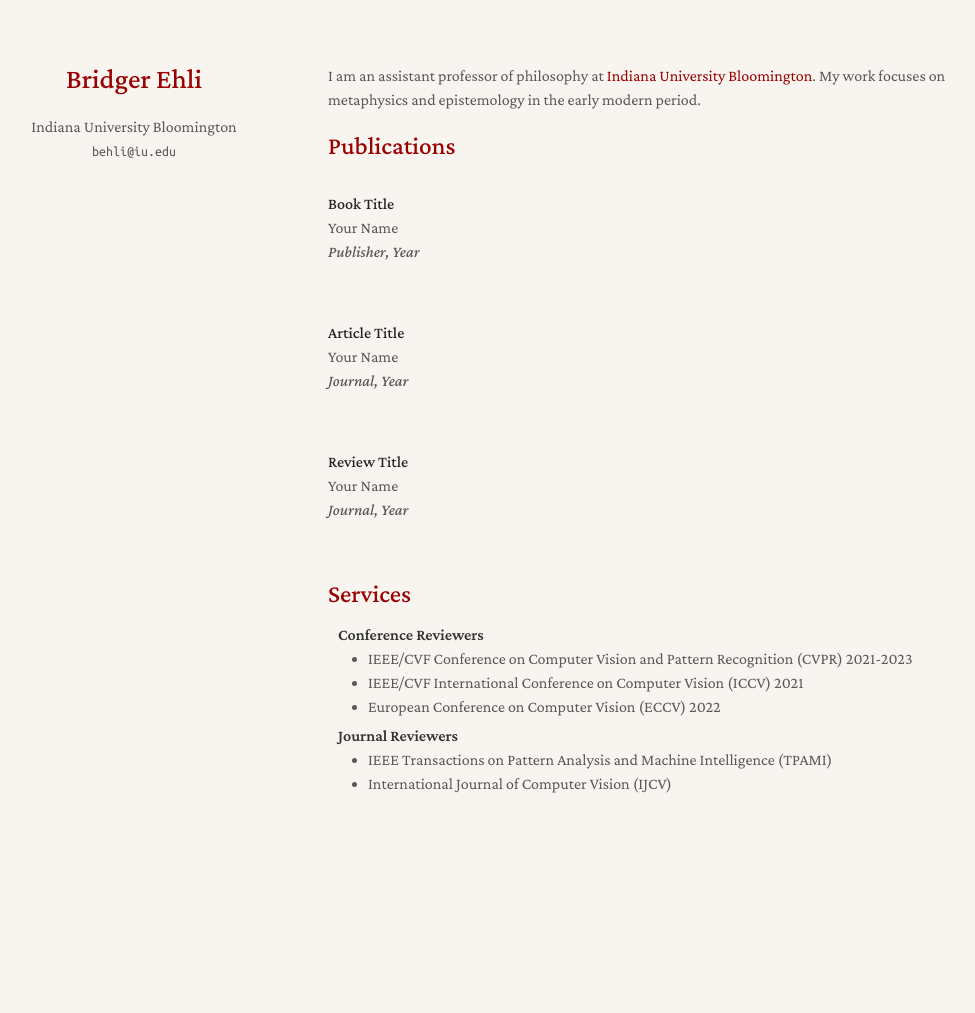
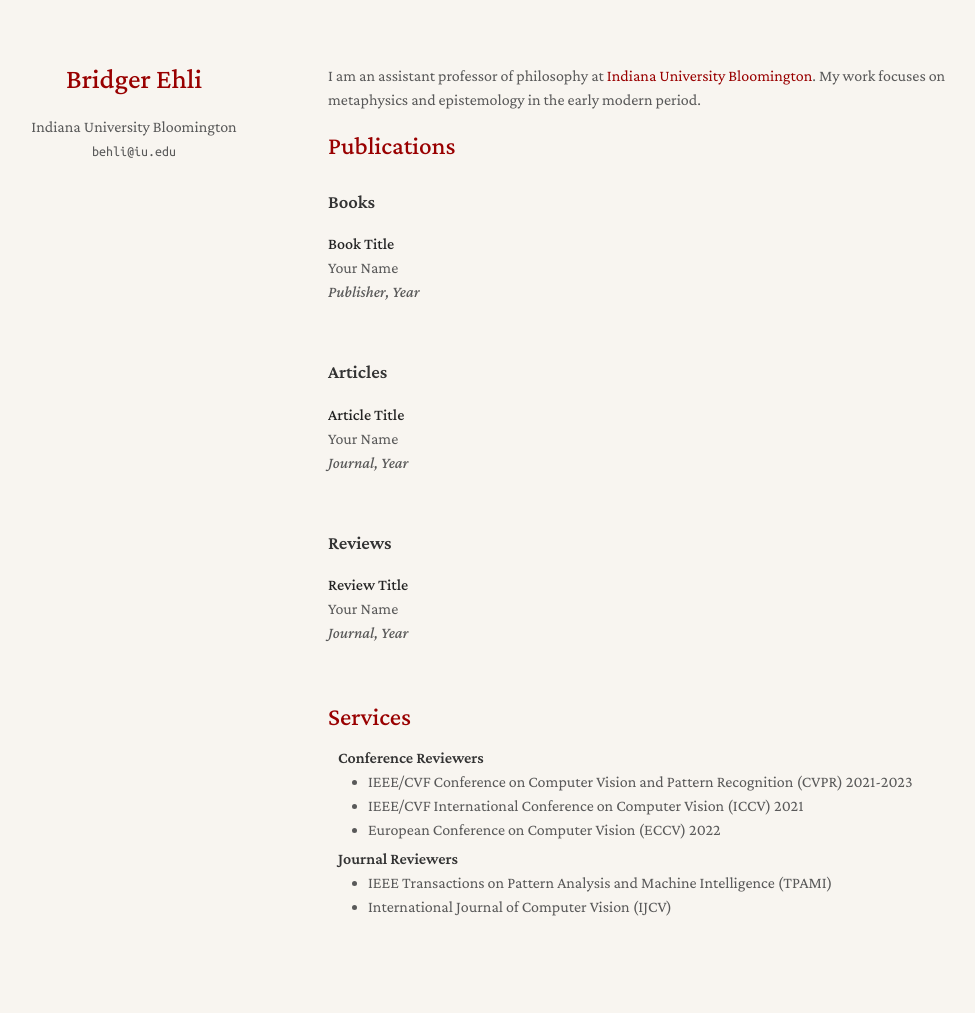
Before and after one commit to bridgerehli/bridgerehli.github.io, a Jekyll site: the page built from index.md, in a window 1280 px wide. Shown: the whole page, without its empty margins (142-1117 px from the left). Built offline with Jekyll 4.4.1, drawn with Linux system fonts in a browser that asks for light colours; a style sheet for code colours, icons or effects is not loaded; before the commit the page ends 900 px from its top, so only the background shows below that.

Commit message:
Update publications.md

```diff
--- a/_includes/publications.md
+++ b/_includes/publications.md
@@ -1,46 +1,51 @@
 <h2 id="publications" style="margin: 2px 0px 10px;">Publications</h2>
 
 <div class="publications">
+
+<!-- BOOKS -->
+<h3>Books</h3>
 <ol class="bibliography">
+{% for link in site.data.publications.main %}
+{% if link.type == "book" %}
+<li style="margin-bottom: 1.2em;">
+  <strong>{{ link.title }}</strong><br>
+  {{ link.authors }}<br>
+  <em>{{ link.conference }}</em>
+</li>
+{% endif %}
+{% endfor %}
+</ol>
 
+<!-- ARTICLES -->
+<h3>Articles</h3>
+<ol class="bibliography">
 {% for link in site.data.publications.main %}
+{% if link.type == "article" %}
+<li style="margin-bottom: 1.2em;">
+  {% if link.pdf %}
+    <a href="{{ link.pdf }}"><strong>{{ link.title }}</strong></a>
+  {% else %}
+    <strong>{{ link.title }}</strong>
+  {% endif %}<br>
+  {{ link.authors }}<br>
+  <em>{{ link.conference }}</em>
+</li>
+{% endif %}
+{% endfor %}
+</ol>
 
+<!-- REVIEWS -->
+<h3>Reviews</h3>
+<ol class="bibliography">
+{% for link in site.data.publications.main %}
+{% if link.type == "review" %}
 <li style="margin-bottom: 1.2em;">
+  <strong>{{ link.title }}</strong><br>
+  {{ link.authors }}<br>
+  <em>{{ link.conference }}</em>
+</li>
+{% endif %}
+{% endfor %}
+</ol>
 
-  <div class="title">
-    {% if link.pdf %}
-      <a href="{{ link.pdf }}"><strong>{{ link.title }}</strong></a>
-    {% else %}
-      <strong>{{ link.title }}</strong>
-    {% endif %}
-  </div>
-
-  <div class="author">
-    {{ link.authors }}
-  </div>
-
-  <div class="periodical">
-    <em>{{ link.conference }}</em>
-  </div>
-
-  <div class="links" style="font-size: 0.9em;">
-    {% if link.pdf %}
-      <a href="{{ link.pdf }}" target="_blank">PDF</a>
-    {% endif %}
-    {% if link.code %}
-      | <a href="{{ link.code }}" target="_blank">Code</a>
-    {% endif %}
-    {% if link.page %}
-      | <a href="{{ link.page }}" target="_blank">Page</a>
-    {% endif %}
-    {% if link.bibtex %}
-      | <a href="{{ link.bibtex }}" target="_blank">Bib</a>
-    {% endif %}
-  </div>
-
-</li>
-
-{% endfor %}
-
-</ol>
 </div>
```
